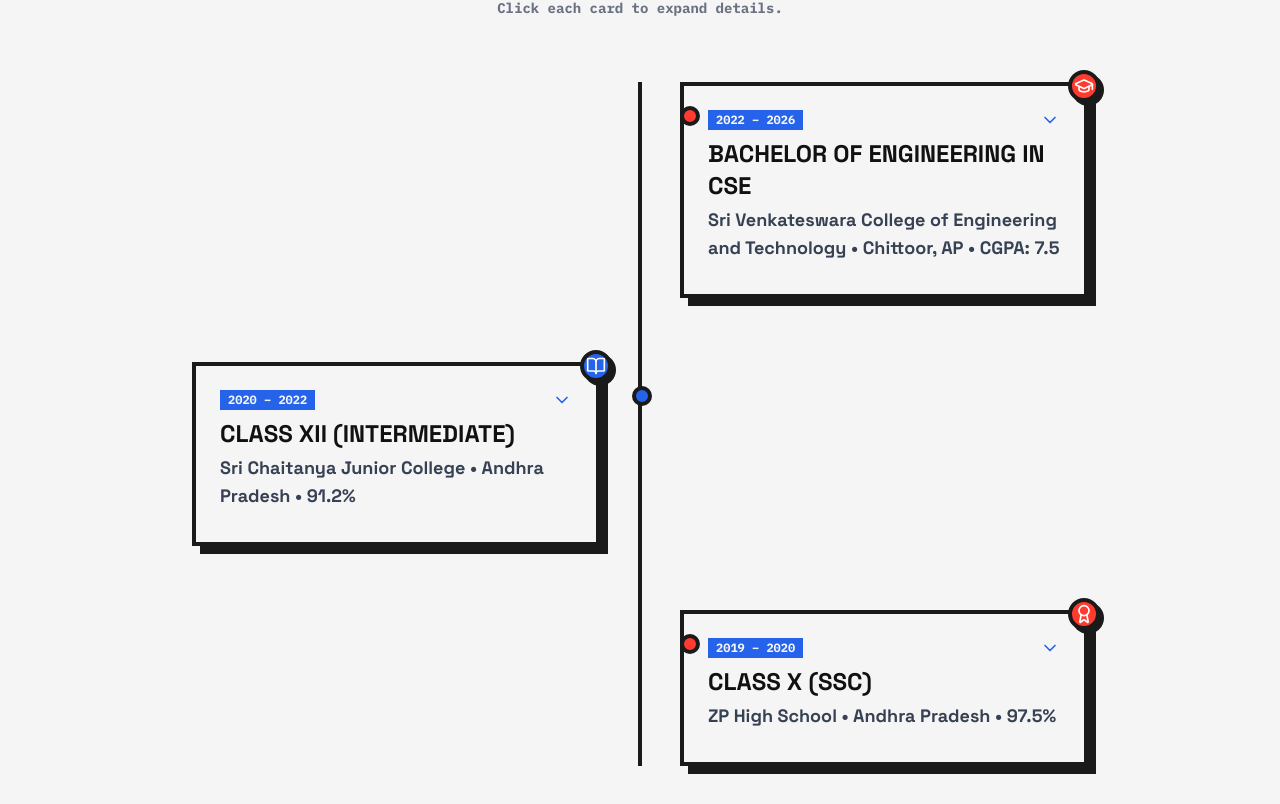
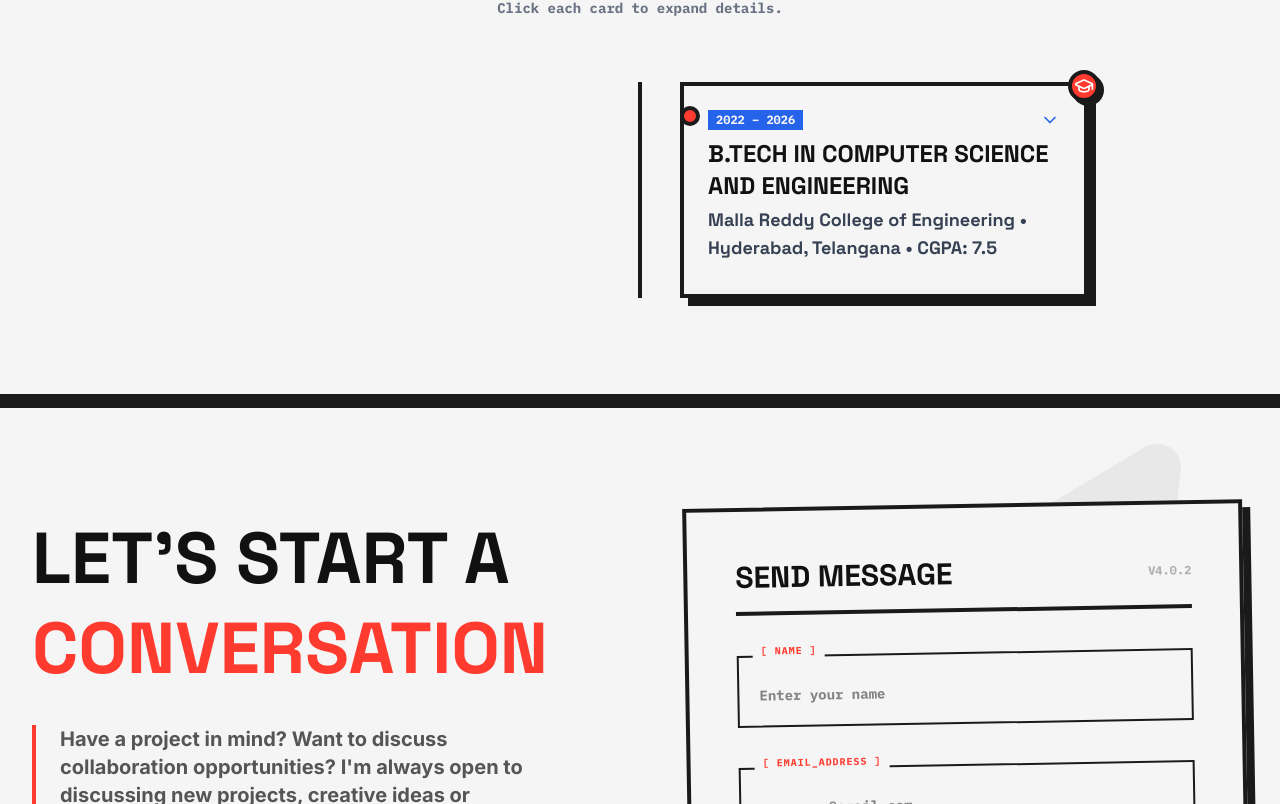
Before and after one commit to mohankrishna-9704/Mohan-Portfolio, a React (Vite) app: page / in a window 1280 px wide. Shown: the part 2796-3600 px from the top of the page. Built offline with nearby package versions, Linux system fonts and the light colour scheme.

Commit message:
chore: update portfolio with resume content and bug fixes

```diff
--- a/src/components/sections/Education.jsx
+++ b/src/components/sections/Education.jsx
@@ -96,9 +96,9 @@ const EduCard = ({ edu, index }) => {
 export const Education = () => {
   const educations = [
     {
-      degree: "B.E. in Computer Science",
-      institution: "Sri Venkateswara College of Engineering and Technology",
-      location: "Chittoor, AP",
+      degree: "B.Tech in Computer Science and Engineering",
+      institution: "Malla Reddy College of Engineering",
+      location: "Hyderabad, Telangana",
       period: "2022 – 2026",
       grade: "CGPA: 7.5",
       color: "bg-primary-brutal",
@@ -110,36 +110,6 @@ export const Education = () => {
         "Active participant in hackathons and technical fests."
       ],
       courses: ["Data Structures", "Machine Learning", "DBMS", "Operating Systems", "Deep Learning", "Cloud Computing"]
-    },
-    {
-      degree: "Class XII (Intermediate)",
-      institution: "Sri Chaitanya Junior College",
-      location: "Andhra Pradesh",
-      period: "2020 – 2022",
-      grade: "91.2%",
-      color: "bg-secondary-brutal",
-      icon: <BookOpen className="w-5 h-5 text-white" />,
-      highlights: [
-        "Maths, Physics, and Chemistry stream.",
-        "Scored 91.2% in state board examinations.",
-        "Developed foundational analytical and problem-solving skills."
-      ],
-      courses: ["Mathematics", "Physics", "Chemistry"]
-    },
-    {
-      degree: "Class X (SSC)",
-      institution: "ZP High School",
-      location: "Andhra Pradesh",
-      period: "2019 – 2020",
-      grade: "97.5%",
-      color: "bg-primary-brutal",
-      icon: <Award className="w-5 h-5 text-white" />,
-      highlights: [
-        "Scored 97.5% in state board SSC examinations.",
-        "School topper in Mathematics and Science.",
-        "Recipient of the State Merit Scholarship."
-      ],
-      courses: ["Mathematics", "Science", "Social Studies", "English"]
     }
   ];
 
--- a/src/components/sections/Experience.jsx
+++ b/src/components/sections/Experience.jsx
@@ -87,10 +87,10 @@ const ExperienceCard = ({ exp, index }) => {
 export const Experience = () => {
   const experiences = [
     {
-      title: "Bachelor of Engineering in CSE",
-      company: "Sri Venkateswara College of Engineering and Technology",
+      title: "B.Tech in Computer Science and Engineering",
+      company: "Malla Reddy College of Engineering",
       date: "2022 – 2026",
-      type: "Chittoor, AP • CGPA: 7.5",
+      type: "Hyderabad, Telangana • CGPA: 7.5",
       icon: <GraduationCap className="w-5 h-5 text-white" />,
       color: "bg-primary-brutal text-white",
       bullets: [
@@ -100,34 +100,6 @@ export const Experience = () => {
         "Active participant in hackathons and technical fests."
       ],
       courses: ["Data Structures", "Machine Learning", "DBMS", "Operating Systems", "Deep Learning", "Cloud Computing"]
-    },
-    {
-      title: "Class XII (Intermediate)",
-      company: "Sri Chaitanya Junior College",
-      date: "2020 – 2022",
-      type: "Andhra Pradesh • 91.2%",
-      icon: <BookOpen className="w-5 h-5 text-white" />,
-      color: "bg-secondary-brutal text-white",
-      bullets: [
-        "Maths, Physics, and Chemistry stream.",
-        "Scored 91.2% in state board examinations.",
-        "Developed foundational analytical and problem-solving skills."
-      ],
-      courses: ["Mathematics", "Physics", "Chemistry"]
-    },
-    {
-      title: "Class X (SSC)",
-      company: "ZP High School",
-      date: "2019 – 2020",
-      type: "Andhra Pradesh • 97.5%",
-      icon: <Award className="w-5 h-5 text-white" />,
-      color: "bg-primary-brutal text-white",
-      bullets: [
-        "Scored 97.5% in state board SSC examinations.",
-        "School topper in Mathematics and Science.",
-        "Recipient of the State Merit Scholarship."
-      ],
-      courses: ["Mathematics", "Science", "Social Studies", "English"]
     }
   ];
 
```
Also changed, not shown: 1 other file (tests, documents, lock files or other folders).
